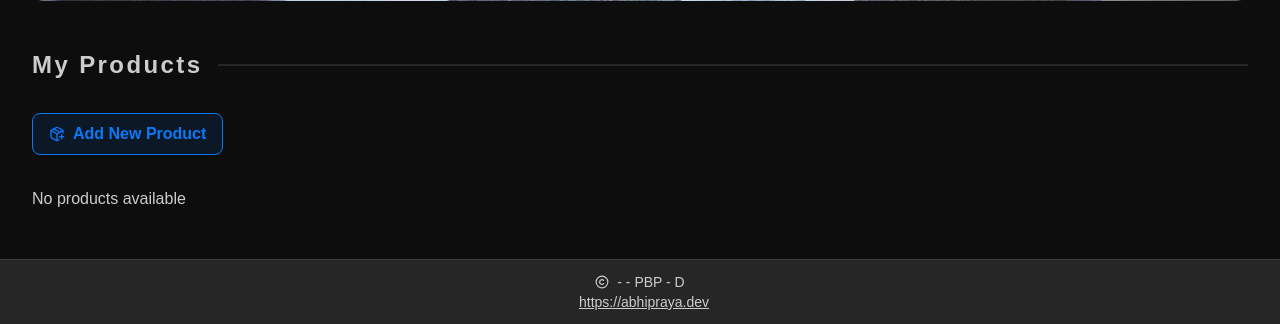
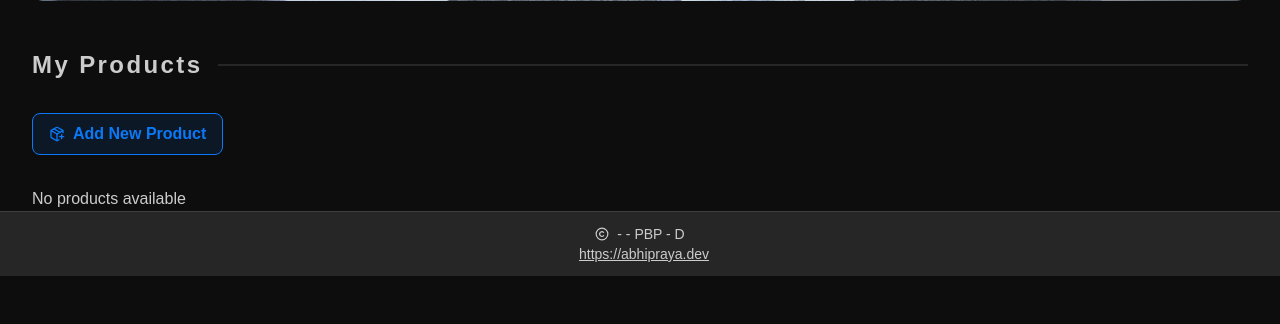
Before and after one commit to absolutepraya/kickstash, a Django app: template main/templates/main.html in a window 1280 px wide. Shown: the part 631-955 px from the top of the page. After the commit the page ends 907 px from the top, so only its background shows below. Run offline with Django 5.2, Linux system fonts and the light colour scheme; the template is opened without the code that fills it, so the values that code supplies are empty; some libraries are stand-ins or nearby versions.

Commit message:
Fixed footer

```diff
--- a/main/templates/footer.html
+++ b/main/templates/footer.html
@@ -1,4 +1,4 @@
-<div class="w-screen flex flex-col items-center justify-center space-x-2 py-3 bg-[#262626] border-t-[#3e3e3e] border-t">
+<div class="w-screen flex flex-col items-center justify-center space-x-2 py-3 bg-[#262626] border-t-[#3e3e3e] border-t text-[#cccccc]">
 	<div class="flex flex-row space-x-2 items-center">
 		<svg xmlns="http://www.w3.org/2000/svg" width="14" height="14" viewBox="0 0 24 24" fill="none" stroke="currentColor" stroke-width="2" stroke-linecap="round" stroke-linejoin="round" class="lucide lucide-copyright">
 			<circle cx="12" cy="12" r="10" />
--- a/main/templates/main.html
+++ b/main/templates/main.html
@@ -44,6 +44,6 @@
 		<div class="w-full grid grid-cols-2 md:grid-cols-3 md:gap-6 gap-2">{% for product in products %} {% include 'card_product.html' with product=product %} {% endfor %}</div>
 		{% endif %}
 	</div>
-	{% include 'footer.html' with student_name=student_name student_id=student_id student_class=student_class %}
 </div>
+{% include 'footer.html' with student_name=student_name student_id=student_id student_class=student_class %}
 {% endblock content %}
```
